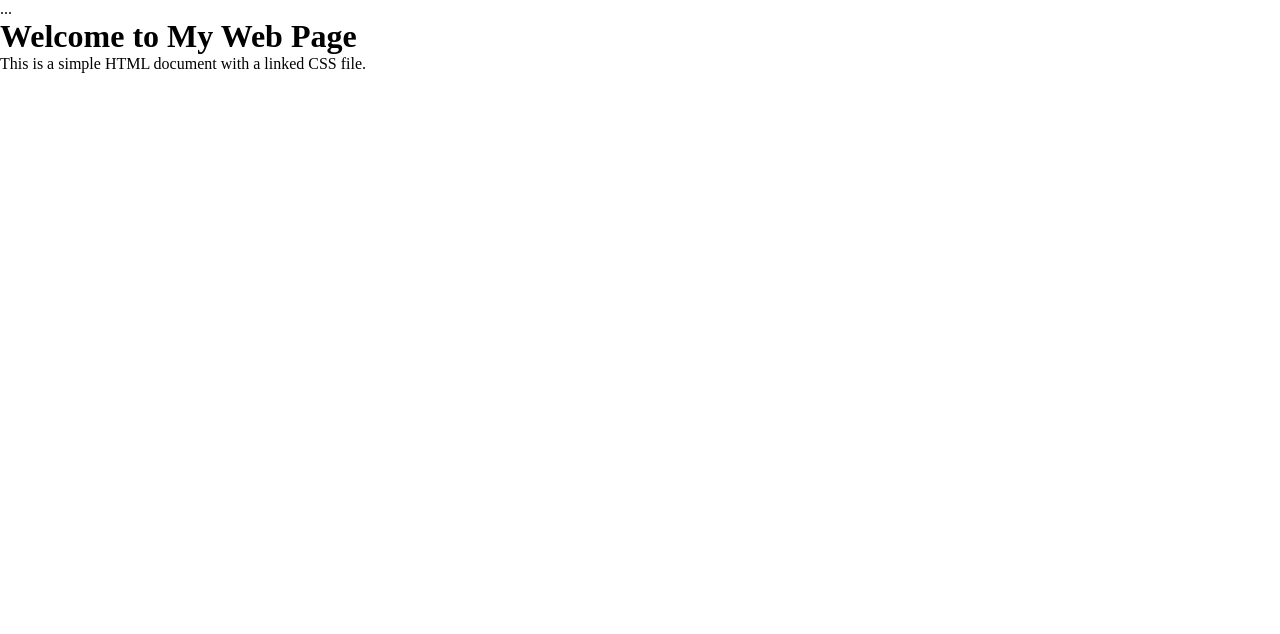
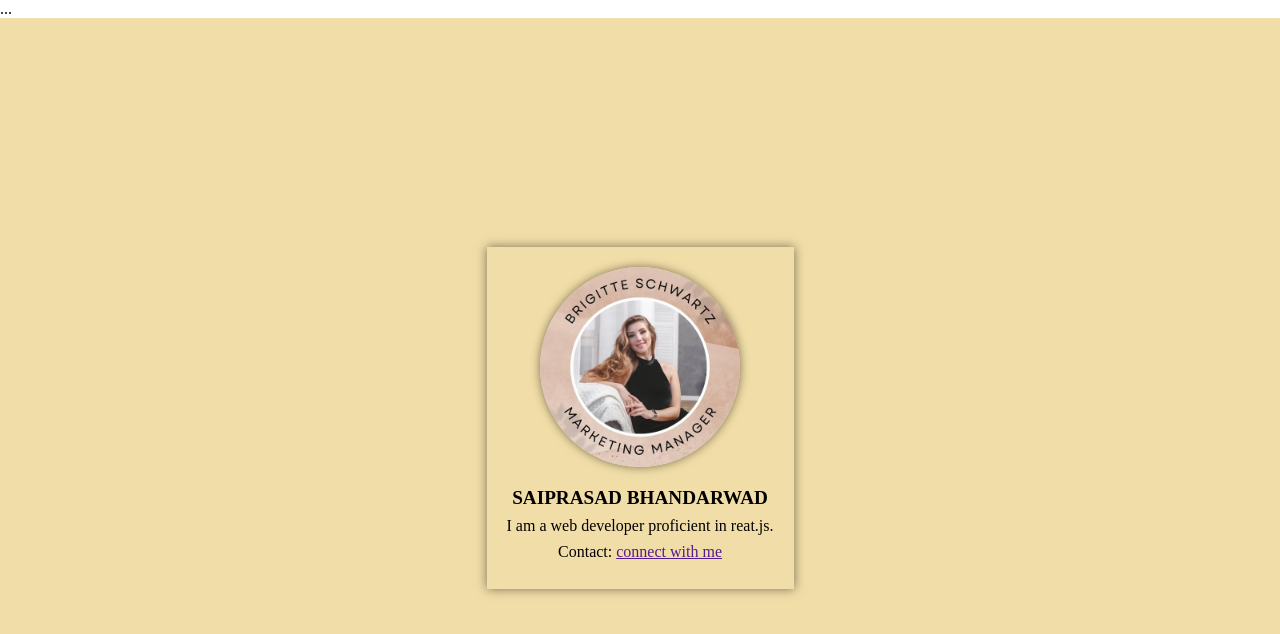
Before and after one commit to saiBhandarwad/web-dev-practice, a plain HTML site: page task01/index.html in a window 1280 px wide. Drawn offline with Linux system fonts and the light colour scheme.

Commit message:
task 01 completed

```diff
--- a/task01/index.html
+++ b/task01/index.html
@@ -8,9 +8,18 @@
 </head>
 <body>
     ... <!-- Content goes here -->
-    <h1>Welcome to My Web Page</h1>
-    <p>This is a simple HTML document with a linked CSS file.</p>
-
+    <div class="container">
+        <div class="card">
+            <div class="top">
+                <img src="assets/profile.webp" alt="">
+            </div>
+            <div class="bottom">
+                <h2>SAIPRASAD BHANDARWAD</h2>
+            <p>I am a web developer proficient in reat.js.</p>
+            <p>Contact: <a href="" target="_blank">connect with me</a></p>
+            </div>
+        </div>
+    </div>
 
 
     <script src="script.js"></script>
--- a/task01/style.css
+++ b/task01/style.css
@@ -3,3 +3,36 @@
     padding: 0;
     box-sizing: border-box;
 }
+.container{
+    width: 100%;
+    height: 100vh;
+    display: flex;
+    justify-content: center;
+    align-items: center;
+    background-color: #f1dda7;
+
+}
+.card{
+    padding: 20px;
+    box-shadow: 0 0 10px rgba(0, 0, 0, 0.5);
+}
+.top{
+    text-align: center;
+}
+.card img{
+    width: 200px;
+    height: 200px;
+    margin-bottom: 1rem;
+    border-radius: 50%;
+    box-shadow: 0 0 10px rgba(0, 0, 0, 0.5);
+}
+.card h2{
+    text-align: center;
+    font-size: 1.2rem;
+    margin-bottom: 0.5rem;
+}
+.card p{
+    text-align: center;
+    font-size: 1rem;
+    margin-bottom: 0.5rem;
+}
```
Also changed, not shown: task01/assets/profile.webp (added).
